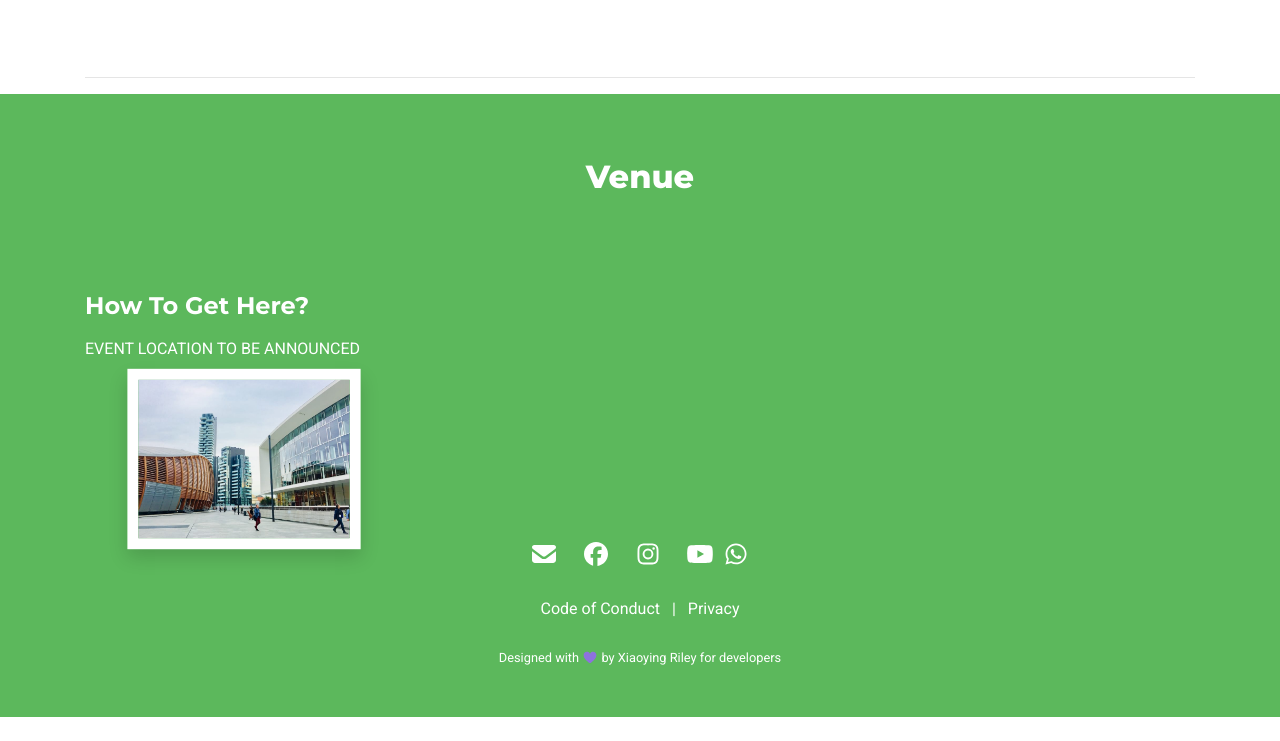
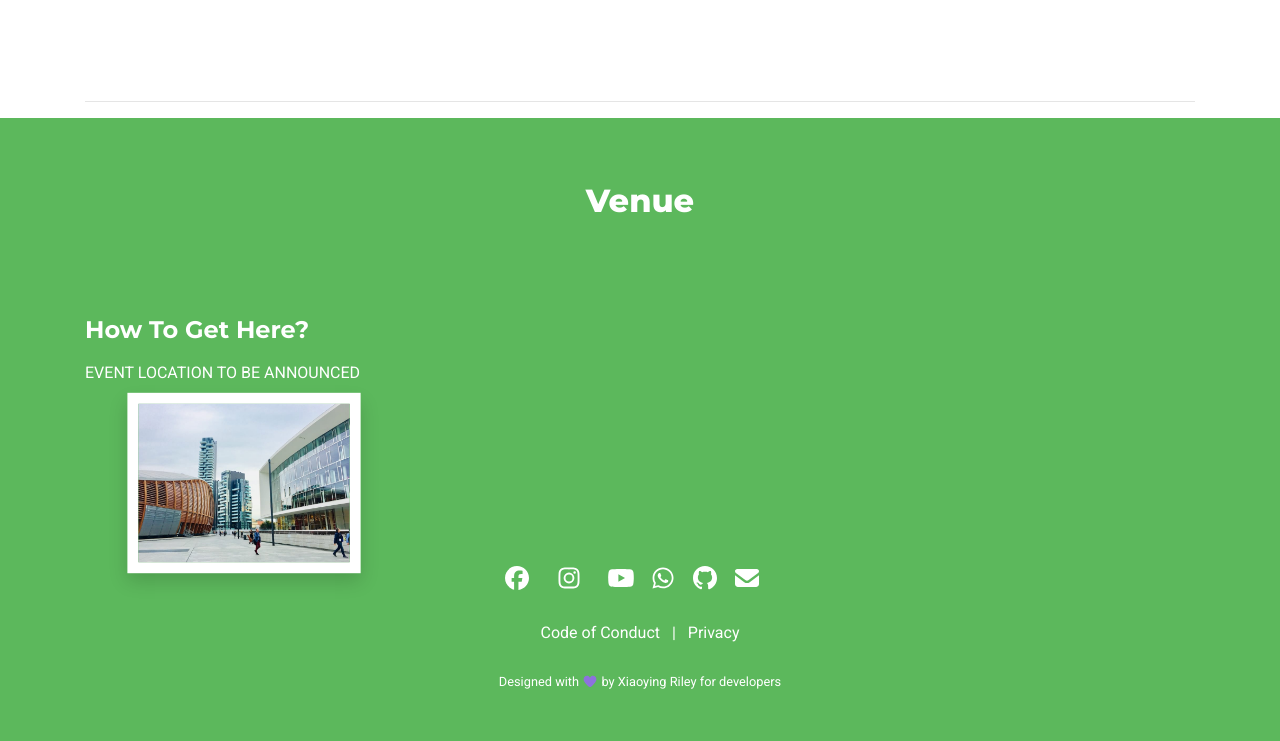
Before and after one commit to MeghalayaDev/MeghalayaDev.github.io, a plain HTML site: page index.html in a window 1280 px wide. Shown: the part 8972-9713 px from the top of the page. Before the commit the page ends 9689 px from the top, so only its background shows below. Drawn offline with Linux system fonts and the light colour scheme.

Commit message:
Update index.html

```diff
--- a/index.html
+++ b/index.html
@@ -996,9 +996,9 @@
 					<div class="card rounded-0">
 						<a href="#modal-speaker-1" data-toggle="modal" data-target="#modal-speaker-1"><img src="assets/images/speakers/speaker.JPG" class="card-img-top rounded-0" alt=""></a>
 						<div class="card-body">
-							<h5 class="card-title mb-2">Wanjop</h5>
+							<h5 class="card-title mb-2">Wanjoplang Wansai</h5>
 							<div class="card-text mb-3">
-								<div class="meta">- Developer</div>
+								<div class="meta">- CTO and Co-founder of Omnift</div>
 								<div class="meta">- </div>
 
 							</div><!--//card-text-->
@@ -1174,12 +1174,24 @@
 	<footer class="footer py-5 theme-bg-primary">
 		<div class="container text-center">
 			<ul class="social-list list-inline mb-4">
-				<li class="list-inline-item mr-3"><a href="mailto:meg.devconnect@gmail.com"><i class="fas fa-envelope"></i></a></li>
-				<li class="list-inline-item mr-3"><a href="https://facebook.com/groups/367491087209820"><i class="fab fa-facebook fa-fw"></i></a></li>
-				<li class="list-inline-item mr-3"><a href="https://instagram.com/meg.devconnect
-"><i class="fab fa-instagram fa-fw"></i></a></li>
-				<li class="list-inline-item mr-0"><a href="https://www.youtube.com/channel/UCIaga5uEtG1C9FrNu0z2MUQ"><i class="fab fa-youtube fa-fw"></i></a></li>
-				<li class="list-inline-item mr-0"><a href="https://chat.whatsapp.com/LCDh837JooaLmFRr9vSuvM"><i class="fab fa-whatsapp fa-fw"></i></a></li>
+				<li class="list-inline-item mr-3">
+					<a href="https://facebook.com/groups/367491087209820"><i class="fab fa-facebook fa-fw"></i></a>
+				</li>
+				<li class="list-inline-item mr-3">
+					<a href="https://instagram.com/meg.devconnect"><i class="fab fa-instagram fa-fw"></i></a>
+				</li>
+				<li class="list-inline-item mr-0">
+					<a href="https://www.youtube.com/channel/UCIaga5uEtG1C9FrNu0z2MUQ"><i class="fab fa-youtube fa-fw"></i></a>
+				</li>
+				<li class="list-inline-item mr-0">
+					&nbsp;<a href="https://chat.whatsapp.com/LCDh837JooaLmFRr9vSuvM"><i class="fab fa-whatsapp fa-fw"></i></a>
+				</li>
+				<li class="list-inline-item mr-0">
+					&nbsp;<a href="https://github.com/MeghalayaDev"><i class="fab fa-github fa-fw"></i></a>
+				</li>
+				<li class="list-inline-item mr-3">
+					&nbsp;<a href="mailto:meg.devconnect@gmail.com"><i class="fas fa-envelope"></i></a>
+				</li>
 			</ul><!--//social-list-->
 
 
```
